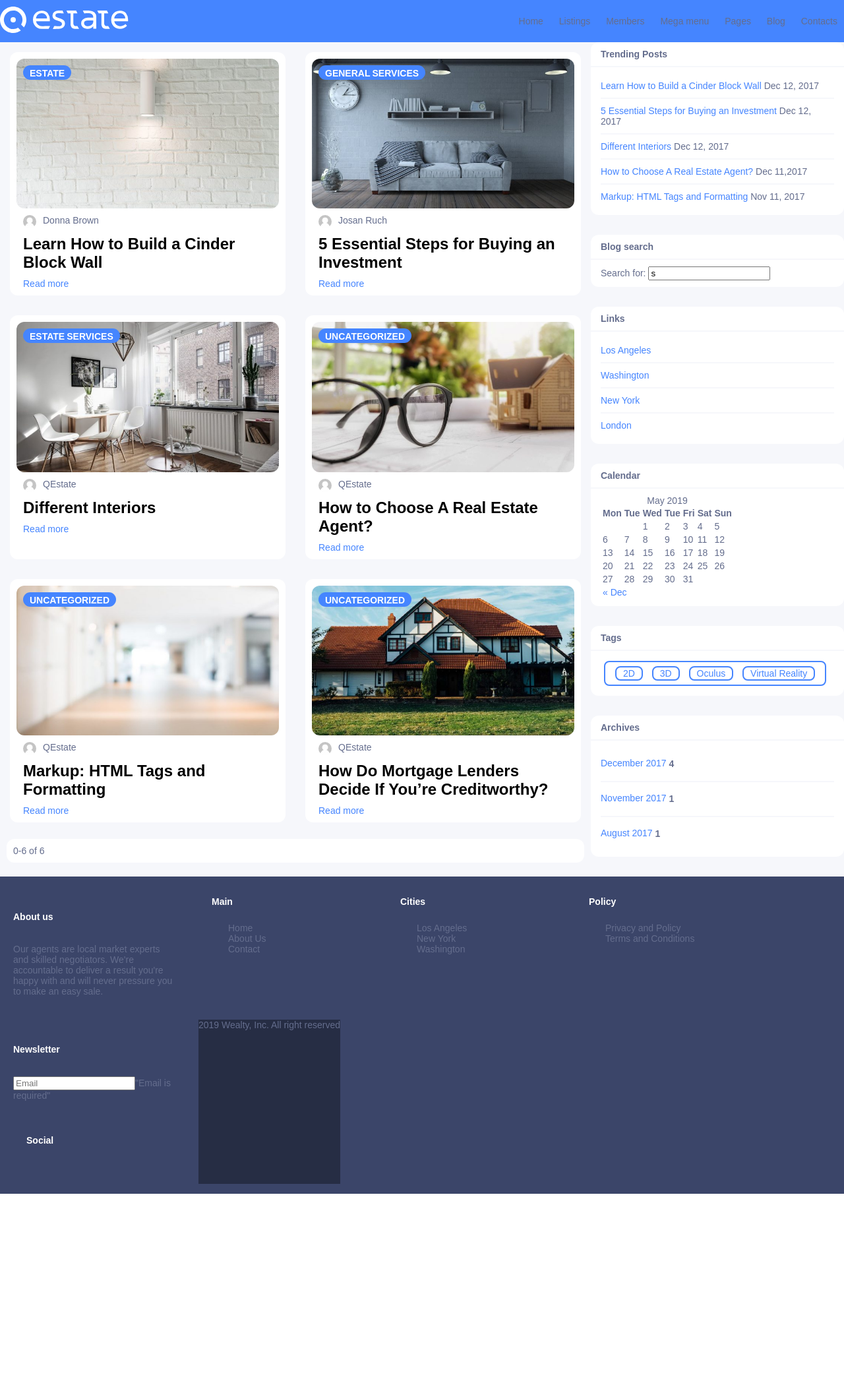
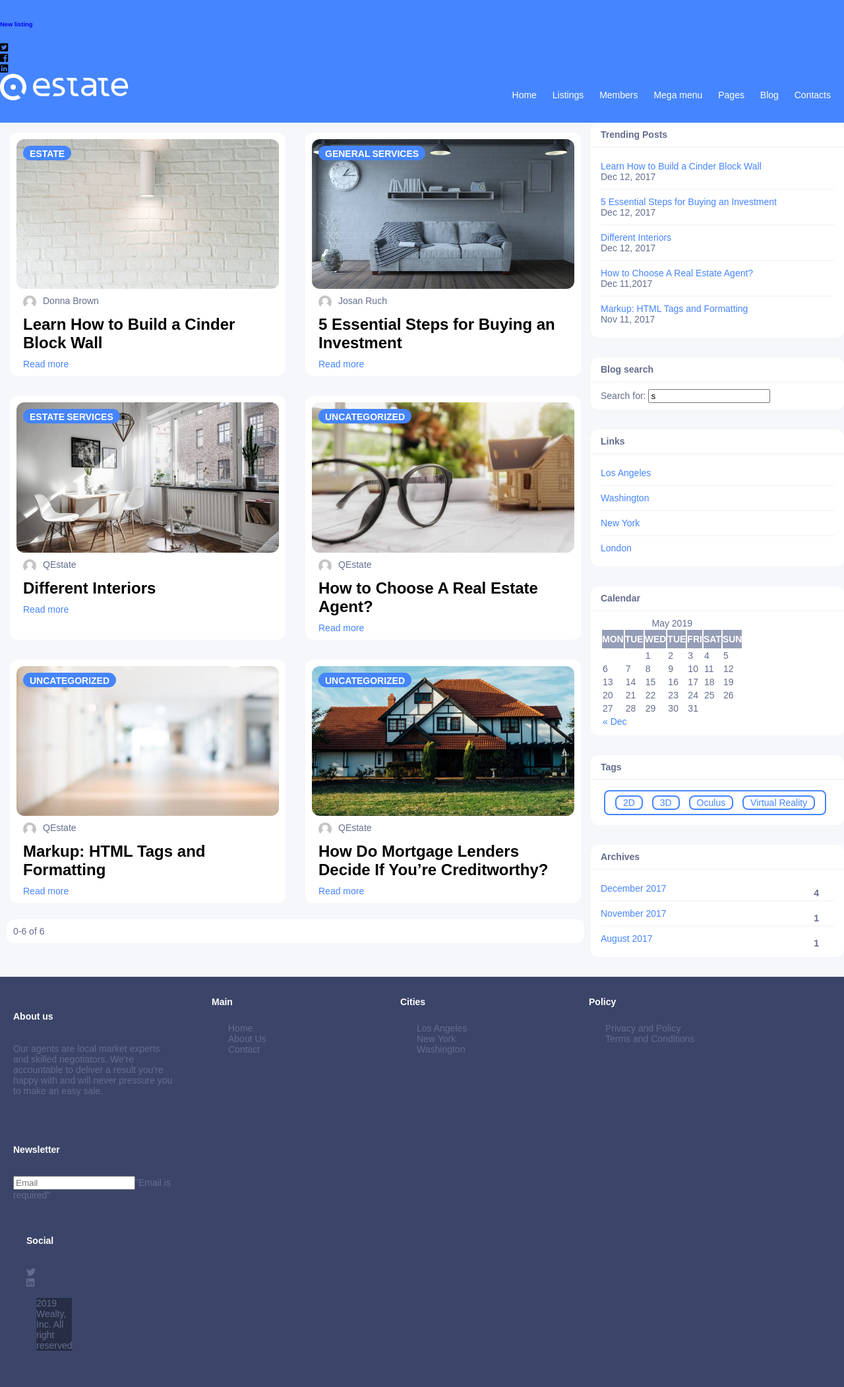
Before and after one commit to Cuciuc/course2, a PHP site: page /blog.html in a window 1280 px wide. Shown: the whole page at 66% size. Before the commit the page ends 1810 px from the top, so only its background shows below. Run offline with PHP 8.4, Linux system fonts and the light colour scheme.

Commit message:
comments

```diff
--- a/blog.html
+++ b/blog.html
@@ -3,30 +3,91 @@
 <head>
 	<title>Blog</title>
 	<link href="./styles/blog.css" rel="stylesheet" type="text/css">
+	<link rel="stylesheet" href="https://use.fontawesome.com/releases/v5.7.0/css/all.css" integrity="sha384-lZN37f5QGtY3VHgisS14W3ExzMWZxybE1SJSEsQp9S+oqd12jhcu+A56Ebc1zFSJ" crossorigin="anonymous">
 </head>
 <body>
+	<!-- begin header section -->
 	<header>
+		<div class=topbar-links>
+			<h6 style=" color: #ffffff; text-align: left">
+				<a href="dashboard">New listing</a>
+			</h6>
+			<div class="icon">
+				<i class=" fab fa-twitter-square"></i>
+			</div>
+			<div class="icon">
+				<i class="fab fa-facebook-square"></i>
+			</div>
+			<div class="icon">
+				<i class="fab fa-linkedin"></i>
+			</div>
+		<!-- logo -->
+		</div>
 		<a class="logo" href="" >
 			<img src="./images/logo.svg" alt="logo">
 		</a>
+		<!-- end logo -->
+		<!-- navigation header -->
 		<nav>
-			<ul style="list-style-type: none">
-				<li><a href="#home">Home</a></li>
+			<ul style="list-style-type: none" id="menu">
+				<li>
+					<a href="#home">Home</a>
+					<ul class="subnav">
+						<li>
+							<a href="#">Hero Variations</a>
+						</li>
+						<li>
+							<a href="#">Headers</a>
+						</li>
+						<li>
+							<a href="#">Section</a>
+							<ul class="subnav">
+								<li>
+									<a href="#">2Hero Variations</a>
+								</li>
+								<li>
+									<a href="#">2Headers</a>
+								</li>
+								<li>
+									<a href="#">2Section</a>
+								</li>
+							</ul>
+						</li>
+					</ul>
+				</li>
 				<li><a href="#Listings">Listings</a></li>
 				<li><a href="#Members">Members</a></li>
-				<li><a href="#Mega">Mega menu</a></li>
+				<li>
+					<a href="#Mega">Mega menu</a>
+					<ul class="subnav">
+						<li>
+							<a href="#">2Hero Variations</a>
+						</li>
+						<li>
+							<a href="#">2Headers</a>
+						</li>
+						<li>
+							<a href="#">2Section</a>
+						</li>
+					</ul>
+				</li>
 				<li><a href="#Pages">Pages</a></li>
 				<li><a href="#Blog">Blog</a></li>
 				<li><a href="#Contacts">Contacts</a></li>
 			</ul>
 		</nav>
 		<div class="clearfix"></div>
+		<!-- end navigation header -->
 	</header>
+	<!-- end header section -->
+	<!-- main section -->
 	<div class="breadcrumbs"></div>
 	<div class="wrapper">
 		<div class="container">
 			<main class="main">
+				<!-- all articles -->
 				<div class="articles">
+					<!-- articles item -->
 					<article class="item">
 						<a class="preview" href="blog_item.html">
 							<img src="./images/blog-5-700x400.jpg" alt="Learn How to Build a Cinder Block Wall">
@@ -42,7 +103,8 @@
 						</h4>
 						<a class="more" href="#" title="Read more">Read more</a>
 					</article>
-
+					<!-- end articles item -->
+					<!-- articles item -->
 					<article class="item">
 						<a class="preview" href="blog-2.html">
 							<img src="./images/blog-2-700x400.jpg" alt="5 Essential Steps for Buying an Investment">
@@ -60,7 +122,8 @@
 						</h4>
 						<a class="more" href="#" title="Read more">Read more</a>
 					</article>
-
+					<!-- end article item -->
+					<!-- article's item -->
 					<article class="item">
 						<a class="preview" href="Scandinavian-apartment.html">
 							<img src="./images/Scandinavian-apartment-1-700x400.jpg" alt="Different Interiors">
@@ -77,7 +140,8 @@
 						</h4>
 						<a class="more" href="#" title="Read more">Read more</a>
 					</article>
-
+					<!-- end article's item -->
+					<!-- article item -->
 					<article class="item">
 						<a class="preview" href="blog-3-700x400.html">
 							<img src="./images/blog-3-700x400.jpg" alt="How to Choose a real Estate Agent?">
@@ -94,7 +158,8 @@
 						</h4>
 						<a class="more" href="#" title="Read more">Read more</a>
 					</article>
-
+					<!-- end article's item -->
+					<!-- article item -->
 					<article class="item">
 						<a class="preview" href="blog-7-700x400.html">
 							<img src="./images/blog-7-700x400.jpg" alt="Markup: HTML Tags and Formatting">
@@ -110,7 +175,8 @@
 						</h4>
 						<a class="more" href="#" title="Read more">Read more</a>
 					</article>
-
+					<!-- end article's item -->
+					<!-- article item -->
 					<article class="item">
 						<a class="preview" href="photo-1475855581690-80accde3ae2b-e1554204674475-700x400.html">
 							<img src="./images/photo-1475855581690-80accde3ae2b-e1554204674475-700x400.jpeg" alt="How Do Mortgage Lenders Decide If You’re Creditworthy?">
@@ -127,16 +193,21 @@
 						<a class="more" href="#" title="Read more">Read more
 						</a>
 					</article>
+					<!-- end article's item -->
 				</div>
-
+				<!-- end all articles-->
+				<!-- begin pagination -->
 				<div class="component_inner">
 					<div class="component_counter">
 					0-6 of 6
 					</div>
 				</div>
-
+				<!-- end pagination -->
 			</main>
+			<!-- end main -->
+			<!-- begin sidebar -->
 			<aside class="sidebar">
+				<!-- begin widget -->
 				<div class="widget">
 					<h4 class="widget-title">Trending Posts</h4>
 					<div class="widget-content">
@@ -164,6 +235,8 @@
 						</ul>
 					</div>
 				</div>
+				<!-- end widget -->
+				<!-- begin widget -->
 				<div class="widget">
 					<h4 class="widget-title">Blog search</h4>
 					<div class="widget-content">
@@ -177,7 +250,8 @@
 						</form>
 					</div>
 				</div>
-
+				<!-- end widget -->
+				<!-- begin widget -->
 				<div class="widget">
 					<h4 class="widget-title">Links</h4>
 					<div class="widget-content">
@@ -197,7 +271,8 @@
 						</ul>
 					</div>
 				</div>
-
+				<!-- end widget -->
+				<!-- begin widget -->
 				<div class="calendar">
 					<div class="widget">
 						<h4 class="widget-title">Calendar</h4>
@@ -275,6 +350,8 @@
 						</div>
 					</div>
 				</div>
+				<!-- end widget -->
+				<!-- begin widget -->
 				<div class="widget">
 					<h4 class="widget-title">Tags</h4>
 					<div class="widget-content">
@@ -286,6 +363,8 @@
 						</div>
 					</div>
 				</div>
+				<!-- end widget -->
+				<!-- begin widget -->
 				<div class="widget">
 					<h4 class="widget-title">Archives</h4>
 					<div class="widget-content">
@@ -293,36 +372,37 @@
 							<li>
 								<div class="widget-wrapper">
 								<a href="https://demo.wealty.co/2017/12">December 2017</a>
-								<span class="post_count"> 4 </span>
+								<span class="post-count"> 4 </span>
 								</div>
 							</li>
 							<li>
 								<div class="widget-wrapper">
 								<a href="https://demo.wealty.co/2017/11">November 2017</a>
-								<span class="post_count"> 1 </span>
+								<span class="post-count"> 1 </span>
 								</div>
 							</li>
 							<li>
 							<div class="widget-wrapper">
 								<a href="https://demo.wealty.co/2017/08">August 2017</a>
-								<span class="post_count"> 1 </span>
+								<span class="post-count"> 1 </span>
 								</div>
 							</li>
 						</ul>
 					</div>
 				</div>
+				<!-- end widget -->
 			</aside>
 		</div>
 		<div class="clearfix"></div>
 	</div>
-
+	<!-- end sidebar -->
+	<!-- begin footer -->
 	<footer>
 		<div class="nav-menu">
 			<div class="flex-container">
 				<div>
 					<h6 style="text-align: left" class="custom"> About us</h6>
-						<p>Our agents are local market experts and skilled negotiators. We're accountable to deliver a result you're happy with and will never pressure you to make an easy sale.
-						</p>
+					<p>Our agents are local market experts and skilled negotiators. We're accountable to deliver a result you're happy with and will never pressure you to make an easy sale.</p>
 				</div>
 			</div>
 			<div class="flex-container">
@@ -364,6 +444,16 @@
 				</div>
 			<div class="flex-container">
 				<h6>Social</h6>
+				<div>
+					<div class="icon">
+						<i class=" fab fa-twitter">
+						</i>
+					</div>
+					<div class="icon">
+						<i class="fab fa-linkedin">
+						</i>
+					</div>
+				<div>
 			</div>
 		</div>
 		<div class="row">2019 Wealty, Inc. All right reserved</div>
--- a/styles/blog.css
+++ b/styles/blog.css
@@ -1,3 +1,4 @@
+/* There are style for body */
 body {
 	font-family: 'Montserrat', sans-serif;
 	padding: 0;
@@ -5,6 +6,19 @@ body {
 	font-size: 14px;
 }
 
+.clearfix {
+	clear: both;
+}
+
+a {
+	text-decoration: none;
+}
+
+h2, h4, h6 {
+	font-weight: 700;
+}
+
+/* style for header */
 header {
 	background: #4585ff;
 	padding: 10px 0px;
@@ -18,28 +32,51 @@ header {
 	height: 40px;
 }
 
+/* style for header navigation */
+
 nav {
 	float: right;
 }
 
-.clearfix {
-	clear: both;
-}
-
-nav li {
+nav > ul > li {
 	display: inline-block;
 	margin-right: 10px;
 	margin-left: 10px;
-}
-
-a {
-	text-decoration: none;
 }
 
 nav a {
 	color: white;
 	text-decoration: none;
 }
+
+nav .subnav {
+	position: absolute;
+	display: none;
+	background: white;
+}
+
+nav .subnav a {
+	color: blue;
+}
+
+nav > ul > li:hover > .subnav {
+	display: block;
+}
+
+nav > ul > li > ul > li:hover > .subnav {
+	display: block;
+	color: red;
+}
+
+nav ul {
+	list-style-type: none;
+	padding: 10px;
+}
+
+/* end style for header navigation */
+/* end style for header */
+/* begin style for main */
+
 .main {
 	float: left;
 	width: 70%;
@@ -91,7 +128,6 @@ article img {
 	text-align: left;
 	pointer-events: all;
 	border-radius: 12px;
-
 }
 
 .post-category a {
@@ -132,7 +168,7 @@ article img {
 	margin-left: 10px;
 	display: block;
 }
-
+/* pagination style */
 .component_inner {
 	padding: 10px;
 }
@@ -148,7 +184,7 @@ article img {
 	margin-left: auto;
 }
 
-/*sidebar style*/
+/* sidebar style */
 .widget {
 	background: white;
 	margin-bottom: 30px;
@@ -186,8 +222,20 @@ article img {
 	color: #4585ff;
 }
 
-.widget .tag-cloud {
+.post-date {
+	display: block;
+}
 
+thead tr {
+	color: white;
+	background: #959db7;
+	border: none;
+}
+thead tr th {
+	line-height: 1em;
+	font-weight: 600;
+	padding: 7px 0;
+	text-transform: uppercase;
 }
 
 .tag-cloud {
@@ -198,7 +246,8 @@ article img {
     margin: 5px;
 }
 
-.widget .post_count {
+.widget .post-count {
+	float: right;
 	width: 2.2em;
 	height: 2.2em;
 	border-radius: 2.2em;
@@ -209,12 +258,13 @@ article img {
 	margin-left: auto;
 	font-weight: 600;
 }
-/*footer style*/
+/* footer style */
 footer {
 	background-color: #3b4569;
 }
 
 .nav-menu {
+	display: -webkit-flex;
 	display: flex;
 	flex-wrap: wrap;
 }
@@ -246,7 +296,7 @@ p {
 	color: #646d8d;
 }
 
-ul a {
+footer ul a {
 	color: #646d8d;;
 }
 
```
